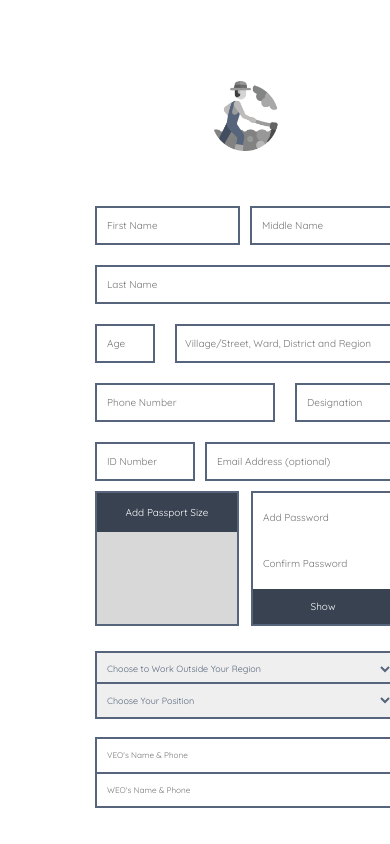
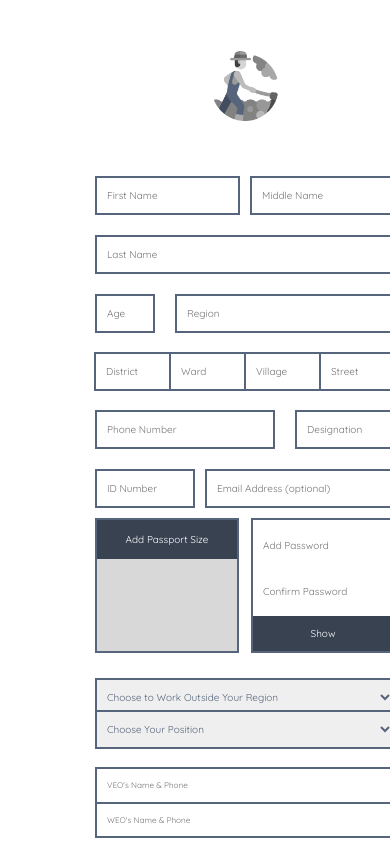
Before and after one commit to Sylvr3k/PARI, a React (Create React App) app: page /Register in a window 390 px wide. Shown: the top 844 px of the page. Built offline with nearby package versions, Linux system fonts and the light colour scheme; no server answers; a web font is replaced by a local one.

Commit message:
JWT Secret TWO Commit

```diff
--- a/src/Components/register.js
+++ b/src/Components/register.js
@@ -223,7 +223,13 @@ const Register = () => {
                             </div>
                             <div className="AddressAge">
                                 <input type="number" name="age" placeholder="Age" value={formData.age} onChange={handleInputChange}  onBlur={handleAgeValidation} min="18"  required />
-                                <input type="text" name="fulladdress" placeholder="Village/Street, Ward, District and Region" value={formData.fulladdress} onChange={handleInputChange} required />
+                                <input type="text" name="region" placeholder="Region"/>
+                                   <div className="FullAdress">
+                                       <input id="fad" type="text" name="district" placeholder="District"/>
+                                       <input id="fad" type="text" name="ward" placeholder="Ward"/>
+                                       <input id="fad"type="text" name="village" placeholder="Village"/>
+                                       <input id="fad" type="text" name="street" placeholder="Street"/>
+                                   </div>
                             </div>
                             <div className="PhoneDesignation">
                                 <input type="text" name="phone" placeholder="Phone Number" value={formData.phone} onChange={handleInputChange} required />
--- a/src/index.css
+++ b/src/index.css
@@ -172,11 +172,25 @@ button:hover{
 }
 
 #err{
+  text-align: center;
   font-size: 14px;
   color: #384251;
   font-weight: 100;
   margin-right: 10px;
   margin-left: 10px;
+}
+
+#fad{
+  margin: -1px;
+  width: 106.8px;
+}
+
+input[name="region"]{
+  width: 320px;
+}
+
+.FullAdress{
+  margin: 10px;
 }
 
 i{
@@ -227,6 +241,7 @@ input[name="firstname"]{
 
 input[name="midname"]{
   border: 2px #56657c solid;
+  width: 440px;
 }
 
 input[name="lastname"]{
@@ -505,6 +520,15 @@ footer{
     padding-left: 0px;
   }
 
+  #fad{
+    margin: -1px;
+    width: 141.4px;
+  }
+
+  input[name="region"]{
+    width: 398px;
+  }
+
   select{
     margin-top: 180px;
     width: 560px;
@@ -556,7 +580,7 @@ footer{
   }
 
   .AddressAge input[name="age"]{
-    width: 120px;
+    width: 140px;
   }
 
   .AddressAge input[name="fulladdress"]{
@@ -607,6 +631,17 @@ footer{
     width: 420px;
     padding-right: 0px;
     padding-left: 0px;
+  }
+
+  #fad{
+    margin: -1px;
+    width: 101.5px;
+    font-size: 14px;
+  }
+
+  input[name="region"]{
+    width: 290px;
+    font-size: 14px;
   }
 
   select{
@@ -815,6 +850,7 @@ footer{
     width: 320px;
     margin-left: 70px;
   }
+
   .SignUpSectionRegister{
     width: 350px;
     padding-right: 0px;
@@ -824,7 +860,18 @@ footer{
   select{
     margin-top: 150px;
     width: 300px;
-    font-size: 9px;
+    font-size: 10px;
+  }
+
+  #fad{
+    margin: -1px;
+    width: 77px;
+    font-size: 10px;
+  }
+
+  input[name="region"]{
+    width: 220.5px;
+    font-size: 10px;
   }
 
   .PlusPassword{
```
